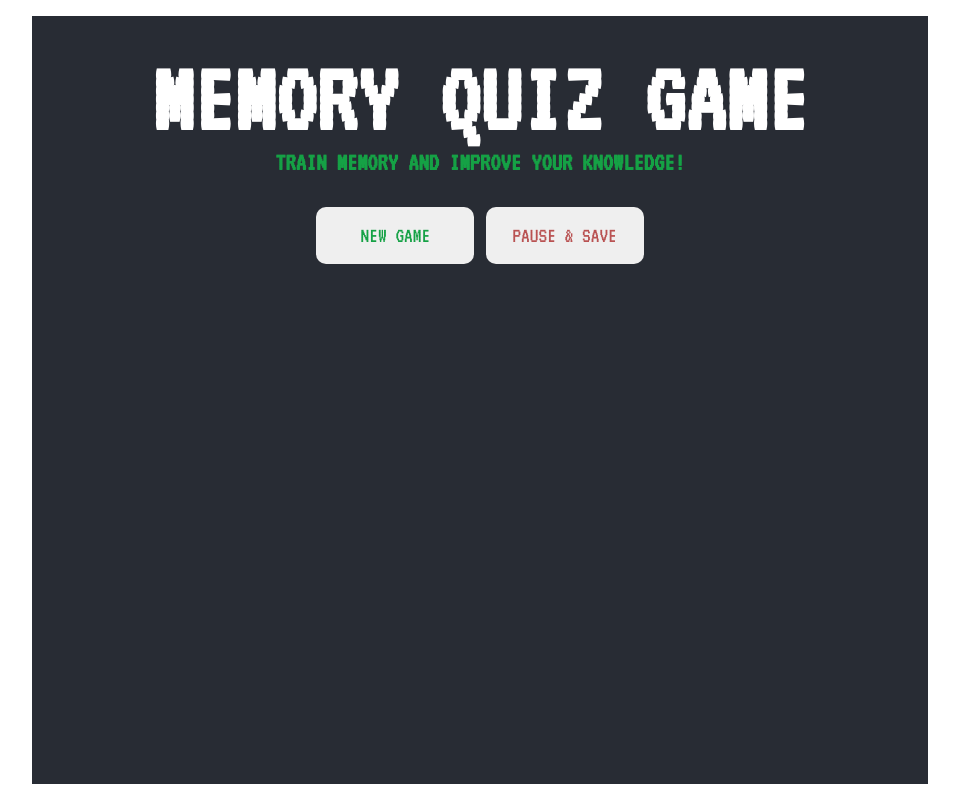
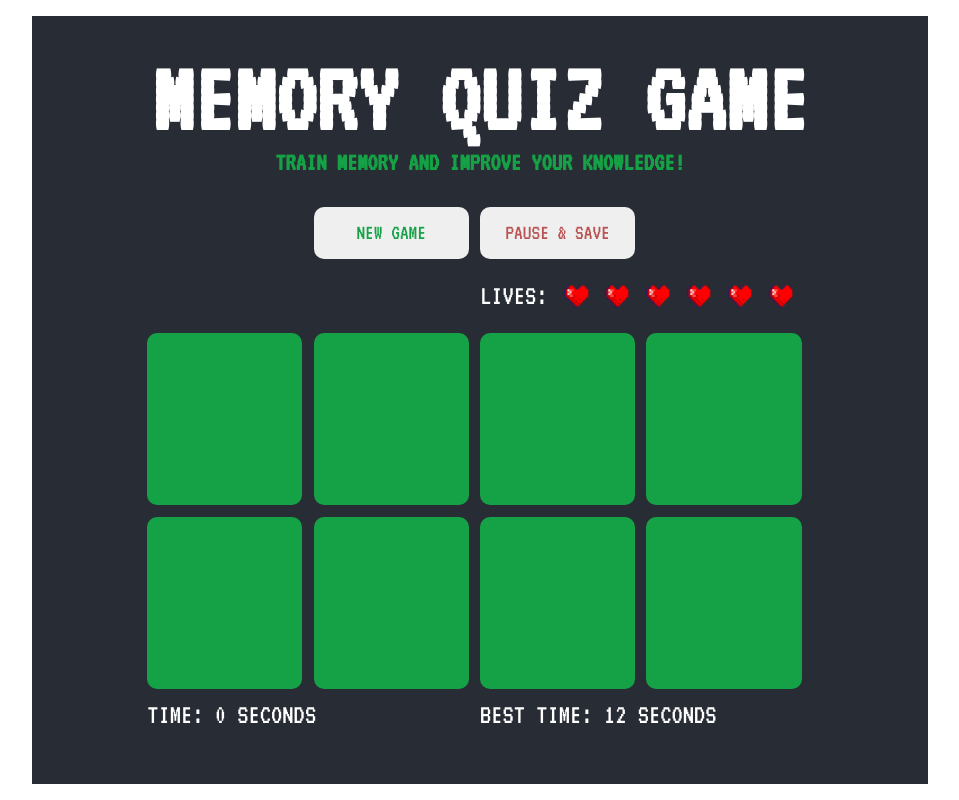
Before and after one commit to KarolSongin/Memory-Quiz-Game, a React (Vite) app: page / in a window 1280 px wide. Shown: the whole page, without its empty margins (160-1119 px from the left). Built offline with nearby package versions, Linux system fonts and the light colour scheme.

Commit message:
styling finished

```diff
--- /dev/null
+++ b/src/components/BestTime.jsx
@@ -0,0 +1,3 @@
+export default function BestTime() {
+  return <div className="best-time">Best time: 12 seconds</div>;
+}
--- /dev/null
+++ b/src/components/Cards.jsx
@@ -0,0 +1,14 @@
+export default function Cards() {
+  return (
+    <div className="cards">
+      <div className="card"></div>
+      <div className="card"></div>
+      <div className="card"></div>
+      <div className="card"></div>
+      <div className="card"></div>
+      <div className="card"></div>
+      <div className="card"></div>
+      <div className="card"></div>
+    </div>
+  );
+}
--- /dev/null
+++ b/src/components/CurrentTime.jsx
@@ -0,0 +1,3 @@
+export default function CurrentTime() {
+  return <div className="current-time">Time: 0 seconds</div>;
+}
--- a/src/components/GameBoard.jsx
+++ b/src/components/GameBoard.jsx
@@ -1,10 +1,17 @@
 import Button from "./Button";
-
+import Lives from "./Lives";
+import Cards from "./Cards";
+import CurrentTime from "./CurrentTime";
+import BestTime from "./BestTime";
 export default function GameBoard(props) {
   return (
     <div className="game-board">
       <Button btnText="New game" className="btn-start" />
       <Button btnText="Pause & save" className="btn-pause" />
+      <Lives />
+      <Cards />
+      <CurrentTime />
+      <BestTime />
     </div>
   );
 }
--- /dev/null
+++ b/src/components/Lives.jsx
@@ -0,0 +1,15 @@
+import Heart from "../images/Heart.png";
+
+export default function Lives(props) {
+  return (
+    <div className="lives">
+      <p className="live-text">Lives:</p>
+      <img src={Heart} alt="#" className="live-img" />
+      <img src={Heart} alt="#" className="live-img" />
+      <img src={Heart} alt="#" className="live-img" />
+      <img src={Heart} alt="#" className="live-img" />
+      <img src={Heart} alt="#" className="live-img" />
+      <img src={Heart} alt="#" className="live-img" />
+    </div>
+  );
+}
--- a/src/css/index.css
+++ b/src/css/index.css
@@ -37,7 +37,7 @@
   margin-top: 2rem;
   display: grid;
   justify-items: center;
-  grid-template-rows: 0.5fr 0.5fr 1fr 1fr 0.5fr;
+  grid-template-rows: 0.3fr 0.3fr 1fr 1fr 0.3fr;
   grid-template-columns: repeat(4, 1fr);
   width: 80%;
   height: 100%;
@@ -46,16 +46,23 @@
 
 .button {
   width: 100%;
-  height: 80%;
+  height: 100%;
   border: none;
   border-radius: 10px;
   font-size: 1.7vw;
-  transition: scale 0.2s;
+  transition: all 0.1s;
 }
 .button:hover {
   cursor: pointer;
+  scale: 0.98;
+  background-color: #15a14670;
+  border: 2px solid #fff;
+}
+.button:active {
+  cursor: pointer;
   scale: 0.95;
-  background-color: #15a14670;
+  background-color: #11803770;
+  border: 2px solid #fff;
 }
 
 .btn-start {
@@ -65,3 +72,59 @@
 .btn-pause {
   color: #b95252;
 }
+
+.lives {
+  display: flex;
+  width: 100%;
+  align-items: center;
+  grid-column: 3/6;
+  grid-row: 2/3;
+  font-size: 2.2vw;
+}
+
+.live-img {
+  width: 2vw;
+  height: auto;
+  margin-left: 1.2vw;
+  transition: all 0.1s;
+}
+.live-img:hover {
+  width: 2.1vw;
+  height: auto;
+}
+
+.cards {
+  grid-row: 3/5;
+  grid-column: 1/-1;
+  display: grid;
+  gap: 0.7rem;
+  width: 100%;
+  height: 100%;
+  grid-template-columns: repeat(4, 1fr);
+  grid-template-rows: repeat(2, 1fr);
+}
+.card {
+  width: 100%;
+  height: 100%;
+  background-color: #15a145;
+  border-radius: 10px;
+  transition: all 0.2s;
+}
+.card:hover {
+  background-color: #108b3b;
+  scale: 1.01;
+}
+
+.current-time {
+  grid-row: 5/-1;
+  grid-column: 1/3;
+  justify-self: start;
+  font-size: 2.2vw;
+}
+
+.best-time {
+  grid-row: 5/-1;
+  grid-column: 3/-1;
+  justify-self: start;
+  font-size: 2.2vw;
+}
```
Also changed, not shown: src/images/heart.png (added).
